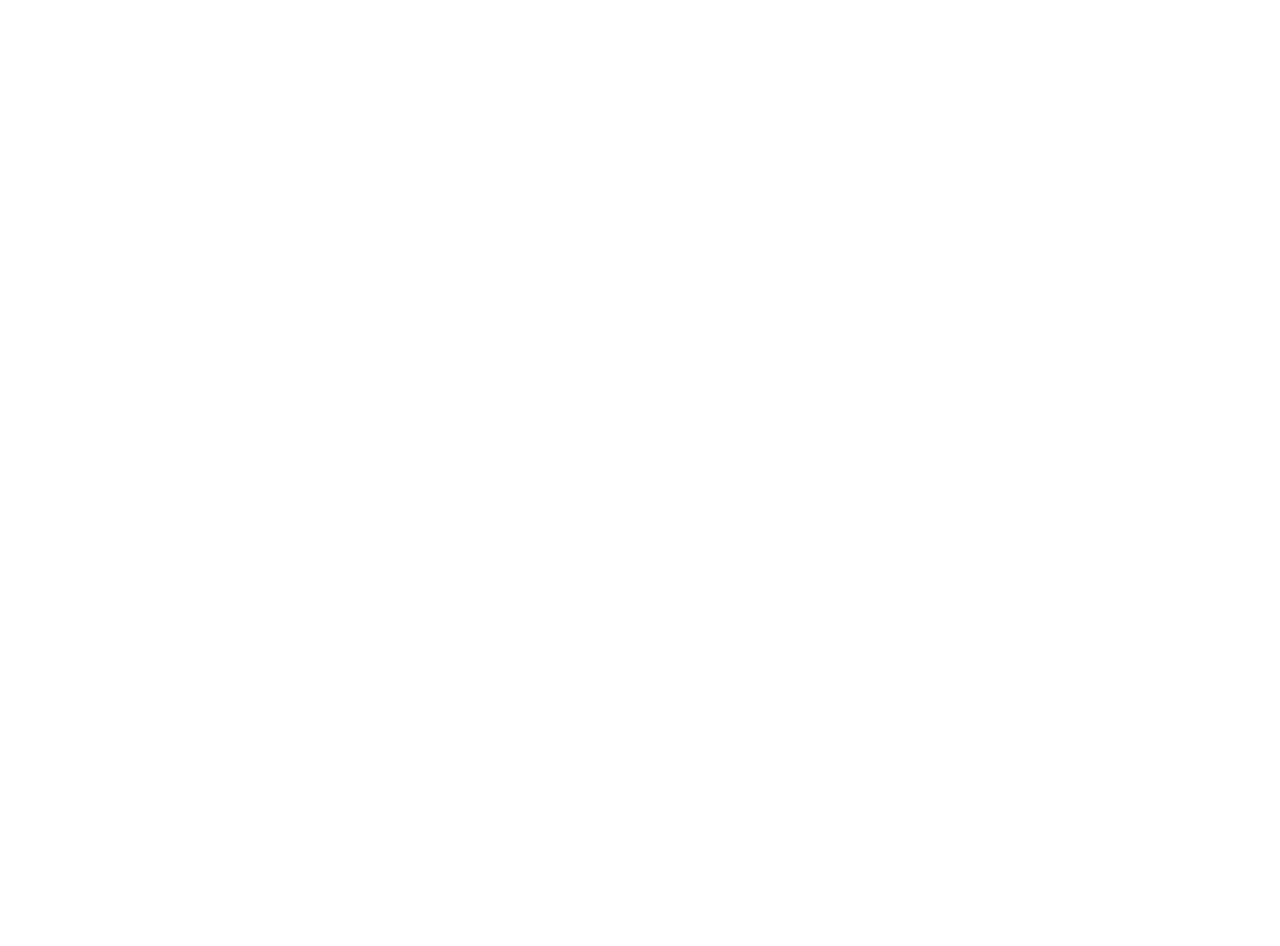
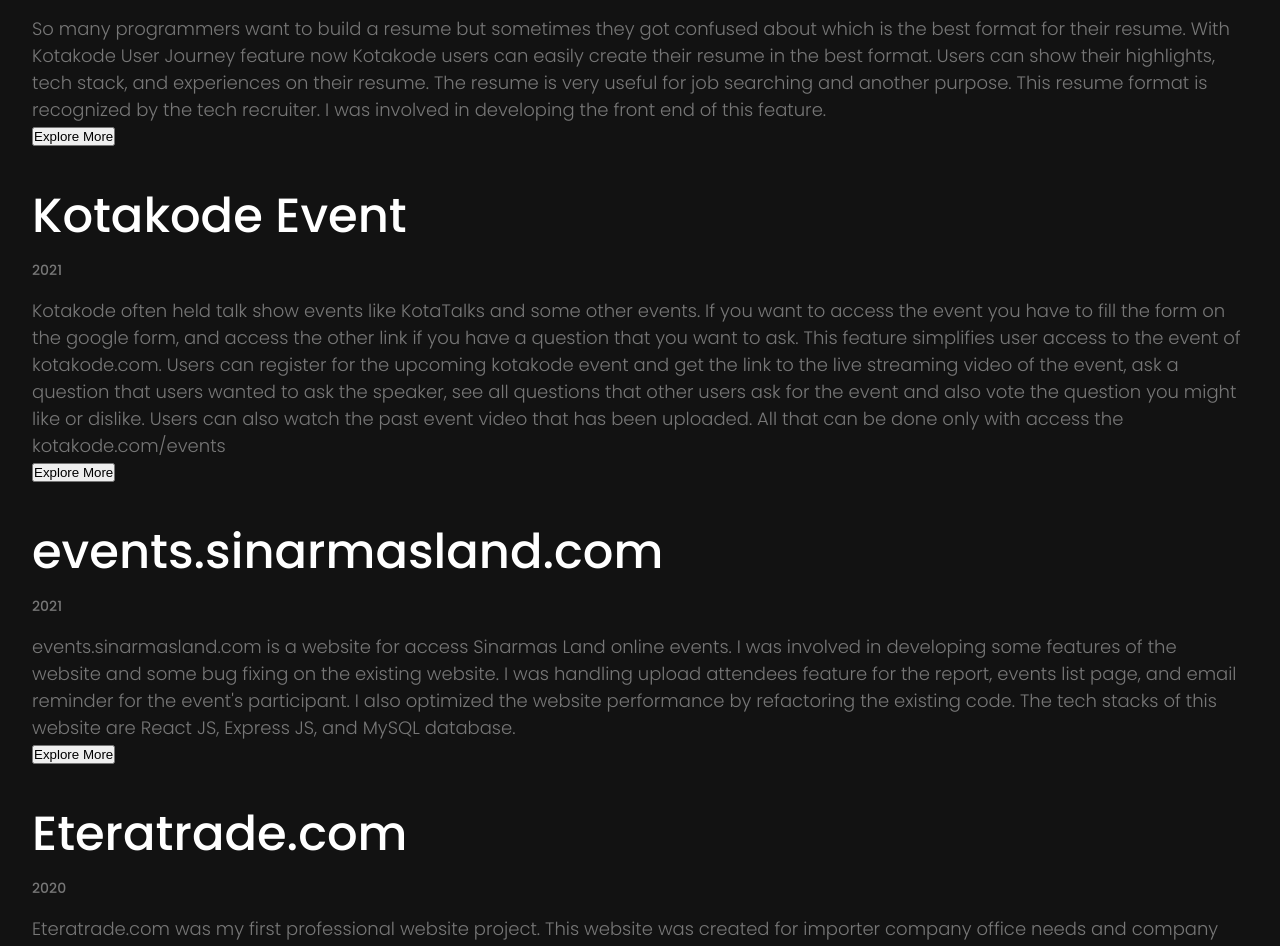
Before and after one commit to gilang-novrizal/portfolio, a React (Create React App) app: page / in a window 1280 px wide. Shown: the part 880-1826 px from the top of the page. Before the commit the page ends 852 px from the top, so only its background shows below. Built offline with nearby package versions, Linux system fonts and the light colour scheme.

Commit message:
works card on progress

```diff
--- /dev/null
+++ b/src/component/card.jsx
@@ -0,0 +1,41 @@
+import React from "react";
+import { createUseStyles } from "react-jss";
+
+const useStyles = createUseStyles({
+  card: {
+    marginTop: "2rem",
+    fontFamily: "Poppins, sans-serif",
+  },
+  cardTitle:{
+      marginBottom: "0.5rem",
+      fontWeight: 500,
+      fontSize: "48px"
+  },
+  cardYear:{
+      marginBottom: "1rem",
+      fontWeight: 500,
+      color: "#777777",
+      fontSize: "14px"
+  },
+  cardDescription:{
+      color: "#777777",
+      fontWeight: 300,
+      fontSize: "18px"
+  }
+});
+
+const WorkCard = (props) => {
+  const classes = useStyles();
+  return (
+    <div className={classes.card}>
+      <h1 className={classes.cardTitle}>{props.title}</h1>
+      <h3 className={classes.cardYear}>{props.year}</h3>
+      <p className={classes.cardDescription}>{props.description}</p>
+      <a href={props.link}>
+        <button>Explore More</button>
+      </a>
+    </div>
+  );
+};
+
+export default WorkCard;
--- a/src/component/navbar.jsx
+++ b/src/component/navbar.jsx
@@ -2,7 +2,7 @@ import React from "react";
 import { createUseStyles } from "react-jss";
 
 const useStyles = createUseStyles({
-  root: {
+  navbar: {
     background: "#121212",
     color: "#fff",
     height: "3vh",
@@ -14,7 +14,7 @@ const useStyles = createUseStyles({
 const Navbar = () => {
   const classes = useStyles();
   return (
-    <div className={classes.root}>
+    <div className={classes.navbar}>
       <h2 >Gilnov</h2>
     </div>
   );
--- a/src/index.css
+++ b/src/index.css
@@ -1,13 +1,13 @@
 @import url("https://fonts.googleapis.com/css2?family=Lato:wght@400;500;600;700&display=swap");
-@import url('https://fonts.googleapis.com/css2?family=Poppins:wght@400;500;700&display=swap');
+@import url('https://fonts.googleapis.com/css2?family=Poppins:wght@300;400;500;700&display=swap');
 body {
   margin: 0;
-  box-sizing: content-box;
   font-family: -apple-system, BlinkMacSystemFont, 'Segoe UI', 'Roboto', 'Oxygen',
     'Ubuntu', 'Cantarell', 'Fira Sans', 'Droid Sans', 'Helvetica Neue',
     sans-serif;
   -webkit-font-smoothing: antialiased;
   -moz-osx-font-smoothing: grayscale;
+
 }
 *{
   margin: 0;
--- a/src/pages/landingPage.jsx
+++ b/src/pages/landingPage.jsx
@@ -1,6 +1,45 @@
 import React from "react";
 import { createUseStyles } from "react-jss";
 import profile from "../public/profile.jpg";
+import WorkCard from "../component/card";
+
+const works = [
+  {
+    name: "Kotakode User Journey",
+    year: 2021,
+    description: `So many programmers want to build a resume but sometimes they got confused about which is the best
+      format for their resume. With Kotakode User Journey feature now Kotakode users can easily create their resume
+      in the best format. Users can show their highlights, tech stack, and experiences on their resume. The resume is
+      very useful for job searching and another purpose. This resume format is recognized by the tech recruiter. I was
+      involved in developing the front end of this feature.`,
+  },
+  {
+    name: "Kotakode Event",
+    year: 2021,
+    description: `Kotakode often held talk show events like KotaTalks and some other events. If you want to access the event
+    you have to fill the form on the google form, and access the other link if you have a question that you want to ask.
+    This feature simplifies user access to the event of kotakode.com. Users can register for the upcoming kotakode event and
+    get the link to the live streaming video of the event, ask a question that users wanted to ask the speaker, see all questions
+    that other users ask for the event and also vote the question you might like or dislike. Users can also watch the past event
+    video that has been uploaded. All that can be done only with access the kotakode.com/events
+    `,
+  },
+  {
+    name: "events.sinarmasland.com ",
+    year: 2021,
+    description: `events.sinarmasland.com is a website for access Sinarmas Land online events. I was involved in developing some features
+     of the website and some bug fixing on the existing website. I was handling upload attendees feature for the report, events list page,
+     and email reminder for the event's participant. I also optimized the website performance by refactoring the existing code. The tech
+     stacks of this website are React JS, Express JS, and MySQL database.   `,
+  },
+  {
+    name: "Eteratrade.com",
+    year: 2020,
+    description: `Eteratrade.com was my first professional website project. This website was created for importer company office needs and
+    company profile. Mostly I worked on the front end side, but also worked on the back end side for developing the API. This website was built
+     with React JS for the front end, Express JS for the backend, and MySQL database. `,
+  },
+];
 
 const useStyles = createUseStyles({
   root: {
@@ -23,6 +62,7 @@ const useStyles = createUseStyles({
     marginTop: "2rem",
     borderRadius: "25px",
     padding: "2rem",
+    marginBottom: "2rem"
   },
   profileContainer: {
     width: "100%",
@@ -40,23 +80,25 @@ const useStyles = createUseStyles({
   profileText: {
     textAlign: "justify",
     fontSize: "14px",
-    fontFamily: "Poppins, sans-serif"
+    fontWeight: 300,
+    color: "#777777",
+    fontFamily: "Poppins, sans-serif",
   },
   title: {
     fontSize: "32px",
     fontFamily: "Poppins, sans-serif",
-    fontWeight: "500"
+    fontWeight: "500",
   },
   "@media (min-width: 768px)": {
-    aboutCard:{
-      flexDirection: "row"
+    aboutCard: {
+      flexDirection: "row",
     },
     profileContainer: {
-      width: "30%",
+      width: "40%",
     },
     profileTextContainer: {
       marginTop: 0,
-      width: "70%",
+      width: "60%",
     },
     profileText: {
       textAlign: "left",
@@ -72,6 +114,12 @@ const useStyles = createUseStyles({
     },
     profileText: {
       fontSize: "24px",
+    },
+    profileContainer: {
+      width: "25%",
+    },
+    profileTextContainer: {
+      width: "75%",
     },
   },
 });
@@ -103,6 +151,17 @@ const LandingPage = () => {
             </p>
           </div>
         </div>
+        <div>
+          {works.map((work) => {
+            return (
+              <WorkCard
+                title={work.name}
+                year={work.year}
+                description={work.description}
+              />
+            );
+          })}
+        </div>
       </div>
     </div>
   );
```
Also changed, not shown: 1 other file (tests, documents, lock files or other folders).
